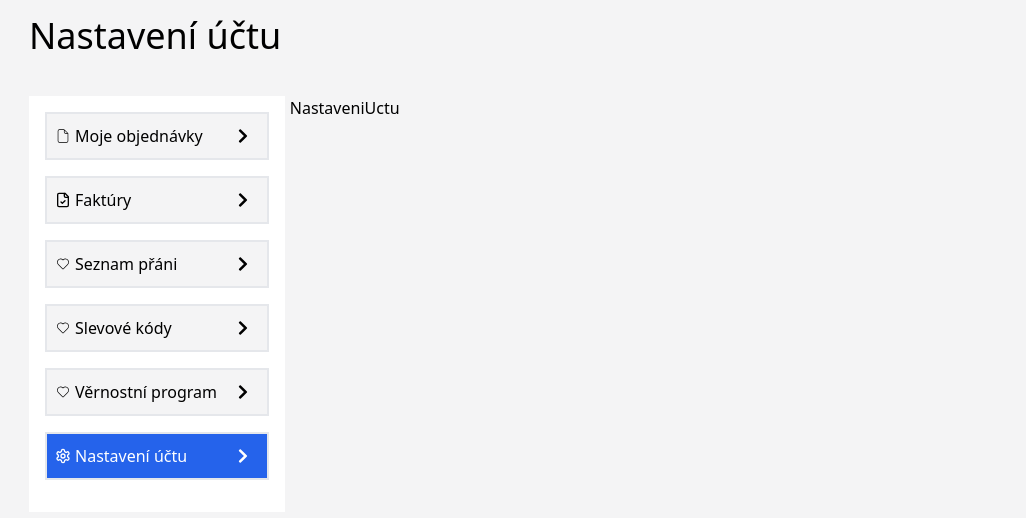
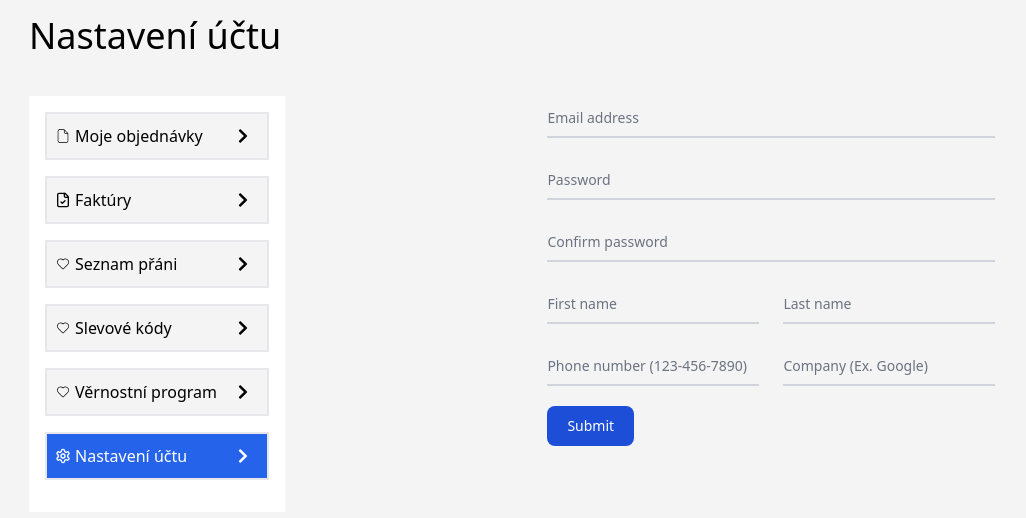
Before and after one commit to DanielLesko28/react-orders-app, a React (Create React App) app in the folder client/: page /nastaveni-uctu in a window 1280 px wide. Shown: the top 518 px of the page, without its empty margins (11-1037 px from the left). Built offline with nearby package versions, Linux system fonts and the light colour scheme.

Commit message:
working on settings page

```diff
--- a/client/src/pages/NastaveniUctu.jsx
+++ b/client/src/pages/NastaveniUctu.jsx
@@ -1,7 +1,135 @@
 import React from "react";
 
 const NastaveniUctu = () => {
-  return <div className="text-black border-2px">NastaveniUctu</div>;
+  return (
+    <div>
+      <form class="max-w-md mx-auto">
+        <div class="relative z-0 w-full mb-5 group">
+          <input
+            type="email"
+            name="floating_email"
+            id="floating_email"
+            class="block py-2.5 px-0 w-full text-sm text-gray-900 bg-transparent border-0 border-b-2 border-gray-300 appearance-none dark:text-white dark:border-gray-600 dark:focus:border-blue-500 focus:outline-none focus:ring-0 focus:border-blue-600 peer"
+            placeholder=" "
+            required
+          />
+          <label
+            for="floating_email"
+            class="peer-focus:font-medium absolute text-sm text-gray-500 dark:text-gray-400 duration-300 transform -translate-y-6 scale-75 top-3 -z-10 origin-[0] peer-focus:start-0 rtl:peer-focus:translate-x-1/4 rtl:peer-focus:left-auto peer-focus:text-blue-600 peer-focus:dark:text-blue-500 peer-placeholder-shown:scale-100 peer-placeholder-shown:translate-y-0 peer-focus:scale-75 peer-focus:-translate-y-6"
+          >
+            Email address
+          </label>
+        </div>
+        <div class="relative z-0 w-full mb-5 group">
+          <input
+            type="password"
+            name="floating_password"
+            id="floating_password"
+            class="block py-2.5 px-0 w-full text-sm text-gray-900 bg-transparent border-0 border-b-2 border-gray-300 appearance-none dark:text-white dark:border-gray-600 dark:focus:border-blue-500 focus:outline-none focus:ring-0 focus:border-blue-600 peer"
+            placeholder=" "
+            required
+          />
+          <label
+            for="floating_password"
+            class="peer-focus:font-medium absolute text-sm text-gray-500 dark:text-gray-400 duration-300 transform -translate-y-6 scale-75 top-3 -z-10 origin-[0] peer-focus:start-0 rtl:peer-focus:translate-x-1/4 peer-focus:text-blue-600 peer-focus:dark:text-blue-500 peer-placeholder-shown:scale-100 peer-placeholder-shown:translate-y-0 peer-focus:scale-75 peer-focus:-translate-y-6"
+          >
+            Password
+          </label>
+        </div>
+        <div class="relative z-0 w-full mb-5 group">
+          <input
+            type="password"
+            name="repeat_password"
+            id="floating_repeat_password"
+            class="block py-2.5 px-0 w-full text-sm text-gray-900 bg-transparent border-0 border-b-2 border-gray-300 appearance-none dark:text-white dark:border-gray-600 dark:focus:border-blue-500 focus:outline-none focus:ring-0 focus:border-blue-600 peer"
+            placeholder=" "
+            required
+          />
+          <label
+            for="floating_repeat_password"
+            class="peer-focus:font-medium absolute text-sm text-gray-500 dark:text-gray-400 duration-300 transform -translate-y-6 scale-75 top-3 -z-10 origin-[0] peer-focus:start-0 rtl:peer-focus:translate-x-1/4 peer-focus:text-blue-600 peer-focus:dark:text-blue-500 peer-placeholder-shown:scale-100 peer-placeholder-shown:translate-y-0 peer-focus:scale-75 peer-focus:-translate-y-6"
+          >
+            Confirm password
+          </label>
+        </div>
+        <div class="grid md:grid-cols-2 md:gap-6">
+          <div class="relative z-0 w-full mb-5 group">
+            <input
+              type="text"
+              name="floating_first_name"
+              id="floating_first_name"
+              class="block py-2.5 px-0 w-full text-sm text-gray-900 bg-transparent border-0 border-b-2 border-gray-300 appearance-none dark:text-white dark:border-gray-600 dark:focus:border-blue-500 focus:outline-none focus:ring-0 focus:border-blue-600 peer"
+              placeholder=" "
+              required
+            />
+            <label
+              for="floating_first_name"
+              class="peer-focus:font-medium absolute text-sm text-gray-500 dark:text-gray-400 duration-300 transform -translate-y-6 scale-75 top-3 -z-10 origin-[0] peer-focus:start-0 rtl:peer-focus:translate-x-1/4 peer-focus:text-blue-600 peer-focus:dark:text-blue-500 peer-placeholder-shown:scale-100 peer-placeholder-shown:translate-y-0 peer-focus:scale-75 peer-focus:-translate-y-6"
+            >
+              First name
+            </label>
+          </div>
+          <div class="relative z-0 w-full mb-5 group">
+            <input
+              type="text"
+              name="floating_last_name"
+              id="floating_last_name"
+              class="block py-2.5 px-0 w-full text-sm text-gray-900 bg-transparent border-0 border-b-2 border-gray-300 appearance-none dark:text-white dark:border-gray-600 dark:focus:border-blue-500 focus:outline-none focus:ring-0 focus:border-blue-600 peer"
+              placeholder=" "
+              required
+            />
+            <label
+              for="floating_last_name"
+              class="peer-focus:font-medium absolute text-sm text-gray-500 dark:text-gray-400 duration-300 transform -translate-y-6 scale-75 top-3 -z-10 origin-[0] peer-focus:start-0 rtl:peer-focus:translate-x-1/4 peer-focus:text-blue-600 peer-focus:dark:text-blue-500 peer-placeholder-shown:scale-100 peer-placeholder-shown:translate-y-0 peer-focus:scale-75 peer-focus:-translate-y-6"
+            >
+              Last name
+            </label>
+          </div>
+        </div>
+        <div class="grid md:grid-cols-2 md:gap-6">
+          <div class="relative z-0 w-full mb-5 group">
+            <input
+              type="tel"
+              pattern="[0-9]{3}-[0-9]{3}-[0-9]{4}"
+              name="floating_phone"
+              id="floating_phone"
+              class="block py-2.5 px-0 w-full text-sm text-gray-900 bg-transparent border-0 border-b-2 border-gray-300 appearance-none dark:text-white dark:border-gray-600 dark:focus:border-blue-500 focus:outline-none focus:ring-0 focus:border-blue-600 peer"
+              placeholder=" "
+              required
+            />
+            <label
+              for="floating_phone"
+              class="peer-focus:font-medium absolute text-sm text-gray-500 dark:text-gray-400 duration-300 transform -translate-y-6 scale-75 top-3 -z-10 origin-[0] peer-focus:start-0 rtl:peer-focus:translate-x-1/4 peer-focus:text-blue-600 peer-focus:dark:text-blue-500 peer-placeholder-shown:scale-100 peer-placeholder-shown:translate-y-0 peer-focus:scale-75 peer-focus:-translate-y-6"
+            >
+              Phone number (123-456-7890)
+            </label>
+          </div>
+          <div class="relative z-0 w-full mb-5 group">
+            <input
+              type="text"
+              name="floating_company"
+              id="floating_company"
+              class="block py-2.5 px-0 w-full text-sm text-gray-900 bg-transparent border-0 border-b-2 border-gray-300 appearance-none dark:text-white dark:border-gray-600 dark:focus:border-blue-500 focus:outline-none focus:ring-0 focus:border-blue-600 peer"
+              placeholder=" "
+              required
+            />
+            <label
+              for="floating_company"
+              class="peer-focus:font-medium absolute text-sm text-gray-500 dark:text-gray-400 duration-300 transform -translate-y-6 scale-75 top-3 -z-10 origin-[0] peer-focus:start-0 rtl:peer-focus:translate-x-1/4 peer-focus:text-blue-600 peer-focus:dark:text-blue-500 peer-placeholder-shown:scale-100 peer-placeholder-shown:translate-y-0 peer-focus:scale-75 peer-focus:-translate-y-6"
+            >
+              Company (Ex. Google)
+            </label>
+          </div>
+        </div>
+        <button
+          type="submit"
+          class="text-white bg-blue-700 hover:bg-blue-800 focus:ring-4 focus:outline-none focus:ring-blue-300 font-medium rounded-lg text-sm w-full sm:w-auto px-5 py-2.5 text-center dark:bg-blue-600 dark:hover:bg-blue-700 dark:focus:ring-blue-800"
+        >
+          Submit
+        </button>
+      </form>
+    </div>
+  );
 };
 
 export default NastaveniUctu;
```
